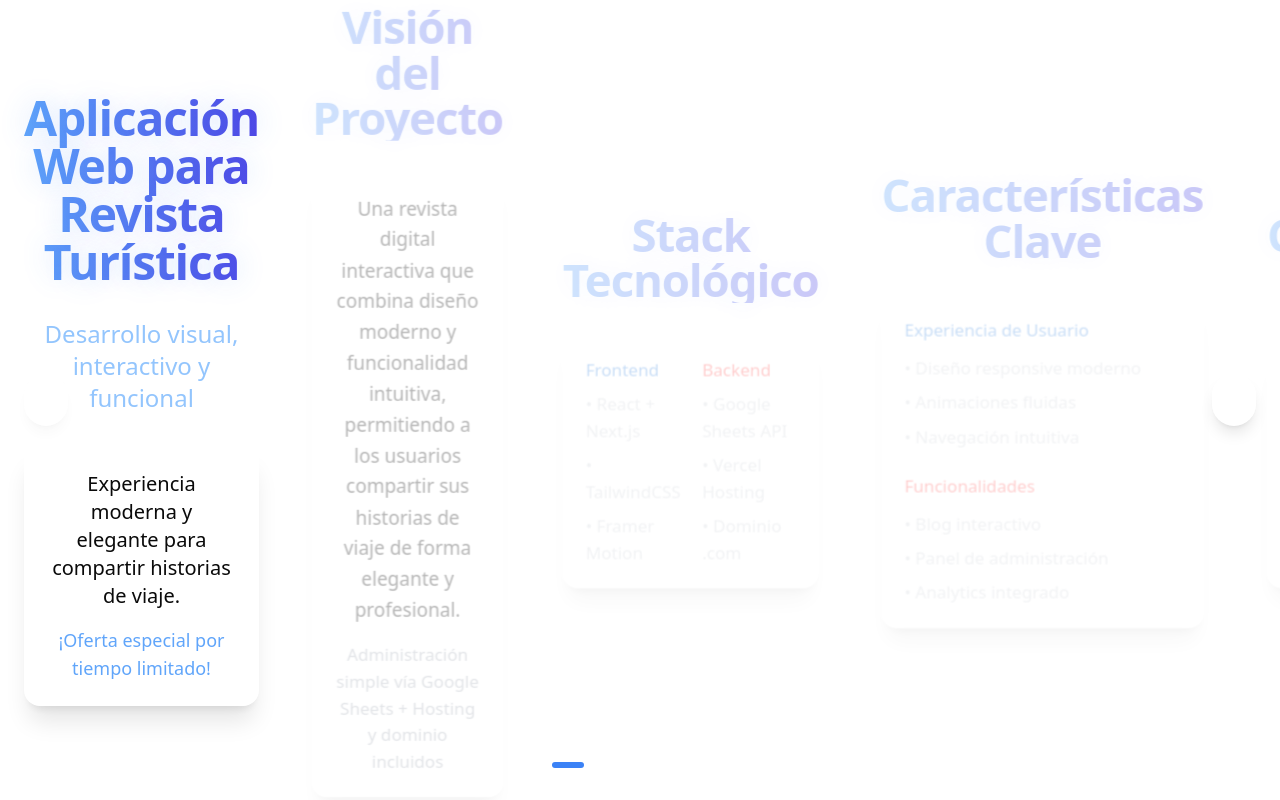
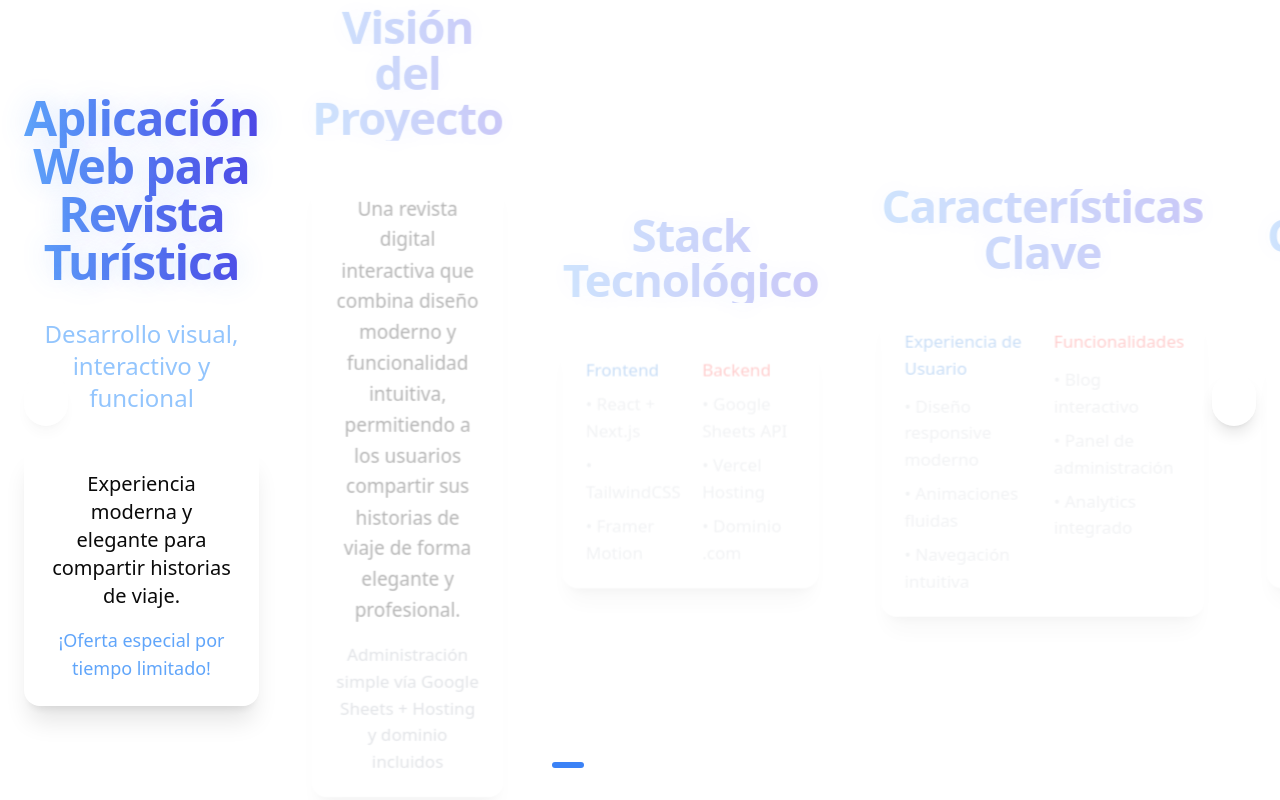
Before and after one commit to deivipluss/landing, a Next.js app: page /propuesta in a window 1280 px wide. Built offline with nearby package versions, Linux system fonts and the light colour scheme.

Commit message:
propuesta

```diff
--- a/data/propuestaContent.tsx
+++ b/data/propuestaContent.tsx
@@ -35,7 +35,7 @@ export const proposalSlides: ProposalSlideType[] = [
   {
     title: "Stack Tecnológico",
     content: (
-      <div className="grid grid-cols-2 gap-6 text-left max-w-xl mx-auto">
+      <div className="grid grid-cols-1 md:grid-cols-2 gap-6 text-left max-w-xl mx-auto">
         <div>
           <h3 className="text-[#4A90E2] mb-2 font-medium">Frontend</h3>
           <ul className="space-y-2 text-gray-300">
@@ -58,7 +58,7 @@ export const proposalSlides: ProposalSlideType[] = [
   {
     title: "Características Clave",
     content: (
-      <div className="grid sm:grid-cols-2 gap-6 text-left max-w-2xl mx-auto">
+      <div className="grid grid-cols-1 md:grid-cols-2 gap-6 text-left max-w-2xl mx-auto">
         <div className="space-y-3">
           <h3 className="text-[#4A90E2] font-medium">Experiencia de Usuario</h3>
           <ul className="space-y-2 text-gray-300">
@@ -82,7 +82,7 @@ export const proposalSlides: ProposalSlideType[] = [
     title: "Cronograma",
     subtitle: "Desarrollo Ágil",
     content: (
-      <div className="grid grid-cols-2 gap-8 max-w-xl mx-auto text-left">
+      <div className="grid grid-cols-1 md:grid-cols-2 gap-8 max-w-xl mx-auto text-left">
         <div>
           <h3 className="text-[#4A90E2] mb-3 font-medium">Fase 1 (1-2 semanas)</h3>
           <ul className="space-y-2 text-gray-300 text-sm">
```
